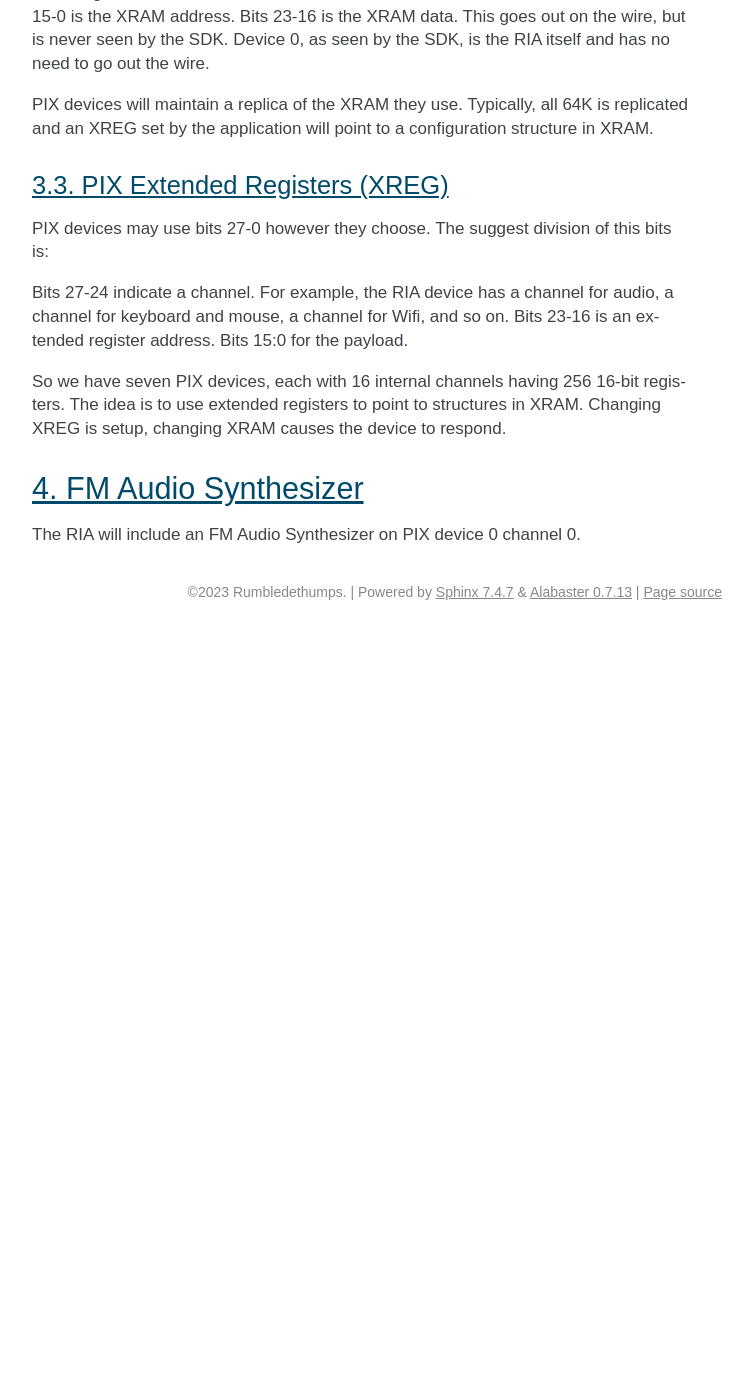
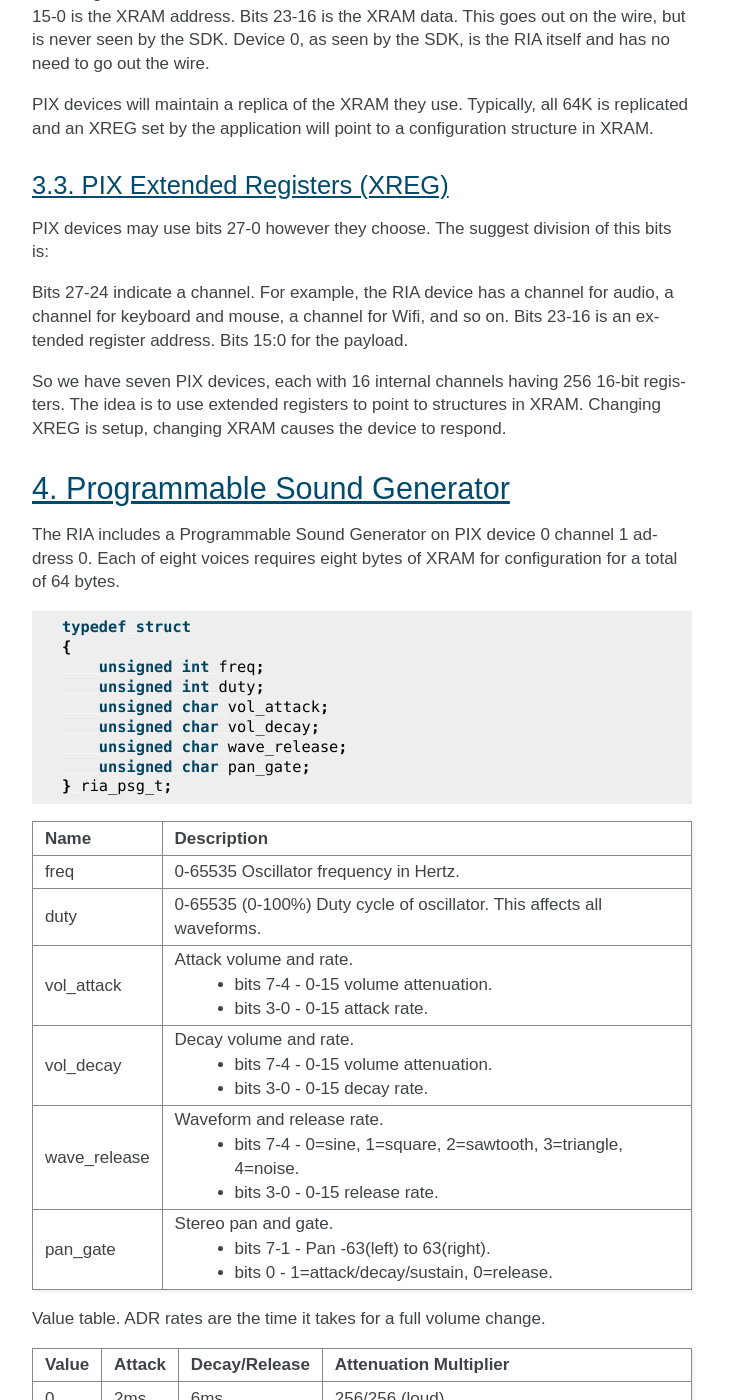
Before and after one commit to picocomputer/picocomputer.github.io, a Sphinx documentation site: the page built from docs/source/ria.rst, in a window 1280 px wide and 1400 px high, scrolled down 5950 px. Shown: the whole window, without its empty margins (388-1141 px from the left). Built offline with Sphinx 7.4.7, drawn with Linux system fonts in a browser that asks for light colours; before the commit the page ends 6580 px from its top, so only the background shows below that; some of the changed text lies outside the part shown.

Commit message:
psg info

```diff
--- a/docs/source/ria.rst
+++ b/docs/source/ria.rst
@@ -279,7 +279,122 @@ Bits 27-24 indicate a channel. For example, the RIA device has a channel for aud
 
 So we have seven PIX devices, each with 16 internal channels having 256 16-bit registers. The idea is to use extended registers to point to structures in XRAM. Changing XREG is setup, changing XRAM causes the device to respond.
 
-4. FM Audio Synthesizer
-=======================
+4. Programmable Sound Generator
+===============================
 
-The RIA will include an FM Audio Synthesizer on PIX device 0 channel 0.
+The RIA includes a Programmable Sound Generator on PIX device 0 channel 1 address 0. Each of eight voices requires eight bytes of XRAM for configuration for a total of 64 bytes.
+
+.. code-block:: C
+
+  typedef struct
+  {
+      unsigned int freq;
+      unsigned int duty;
+      unsigned char vol_attack;
+      unsigned char vol_decay;
+      unsigned char wave_release;
+      unsigned char pan_gate;
+  } ria_psg_t;
+
+
+.. list-table::
+   :widths: 5 90
+   :header-rows: 1
+
+   * - Name
+     - Description
+   * - freq
+     - 0-65535 Oscillator frequency in Hertz.
+   * - duty
+     - 0-65535 (0-100%) Duty cycle of oscillator. This affects all waveforms.
+   * - vol_attack
+     - Attack volume and rate.
+         * bits 7-4 - 0-15 volume attenuation.
+         * bits 3-0 - 0-15 attack rate.
+   * - vol_decay
+     - Decay volume and rate.
+         * bits 7-4 - 0-15 volume attenuation.
+         * bits 3-0 - 0-15 decay rate.
+   * - wave_release
+     - Waveform and release rate.
+         * bits 7-4 - 0=sine, 1=square, 2=sawtooth, 3=triangle, 4=noise.
+         * bits 3-0 - 0-15 release rate.
+   * - pan_gate
+     - Stereo pan and gate.
+         * bits 7-1 - Pan -63(left) to 63(right).
+         * bits 0 - 1=attack/decay/sustain, 0=release.
+
+Value table. ADR rates are the time it takes for a full volume change.
+
+.. list-table::
+   :widths: 1 1 1 20
+   :header-rows: 1
+
+   * - Value
+     - Attack
+     - Decay/Release
+     - Attenuation Multiplier
+   * - 0
+     - 2ms
+     - 6ms
+     - 256/256 (loud)
+   * - 1
+     - 8ms
+     - 24ms
+     - 224/256
+   * - 2
+     - 16ms
+     - 48ms
+     - 192/256
+   * - 3
+     - 24ms
+     - 72ms
+     - 160/256
+   * - 4
+     - 38ms
+     - 114ms
+     - 128/256
+   * - 5
+     - 56ms
+     - 168ms
+     - 112/256
+   * - 6
+     - 68ms
+     - 204ms
+     - 96/256
+   * - 7
+     - 80ms
+     - 240ms
+     - 80/256
+   * - 8
+     - 100ms
+     - 300ms
+     - 52/256
+   * - 9
+     - 250ms
+     - 750ms
+     - 64/256
+   * - 10
+     - 500ms
+     - 1.5s
+     - 40/256
+   * - 11
+     - 800ms
+     - 2.4s
+     - 32/256
+   * - 12
+     - 1s
+     - 3s
+     - 24/256
+   * - 13
+     - 3s
+     - 9s
+     - 16/256
+   * - 14
+     - 5s
+     - 15s
+     - 8/256
+   * - 15
+     - 8s
+     - 24s
+     - 0/256 (silent)
```
